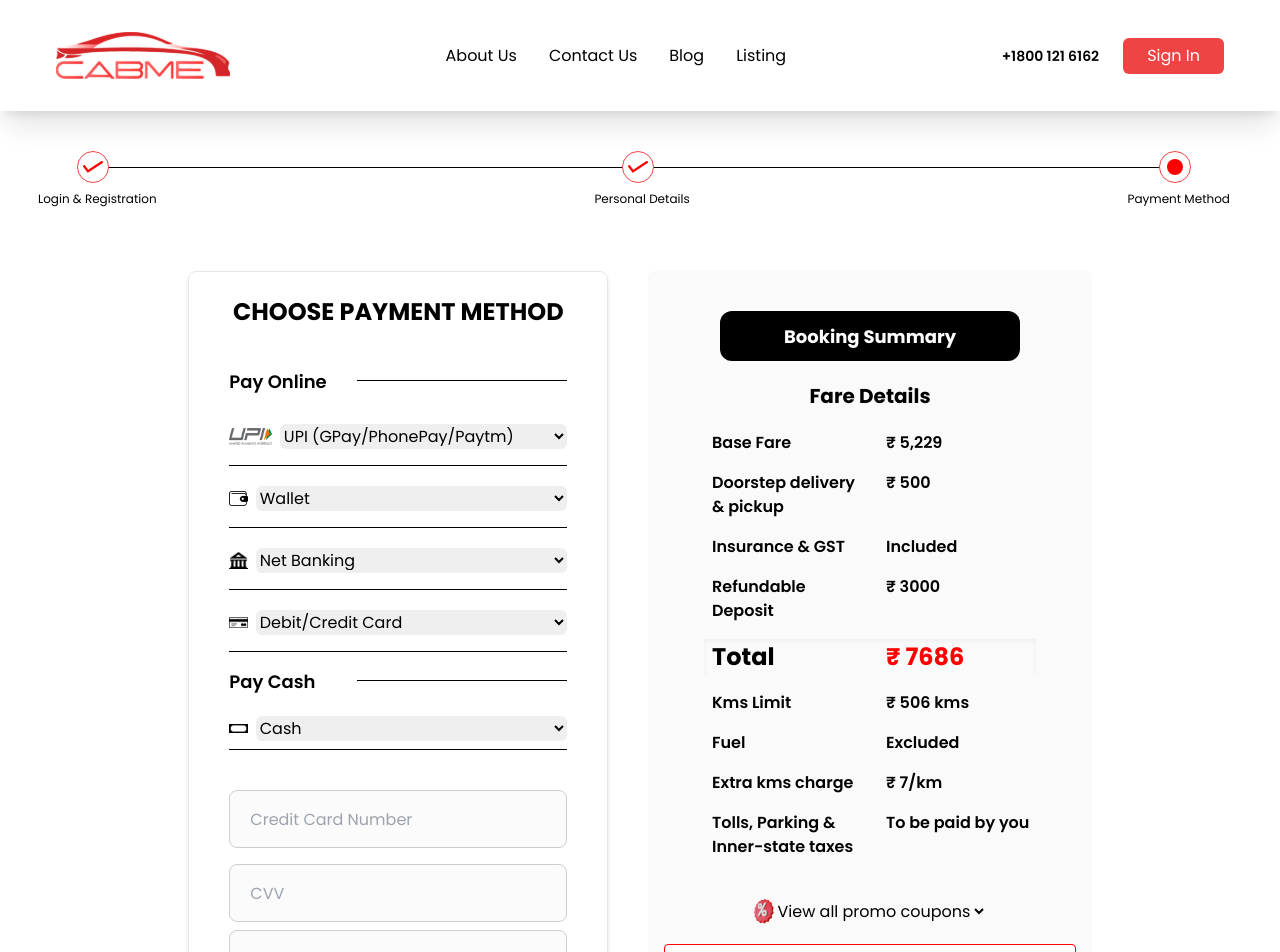
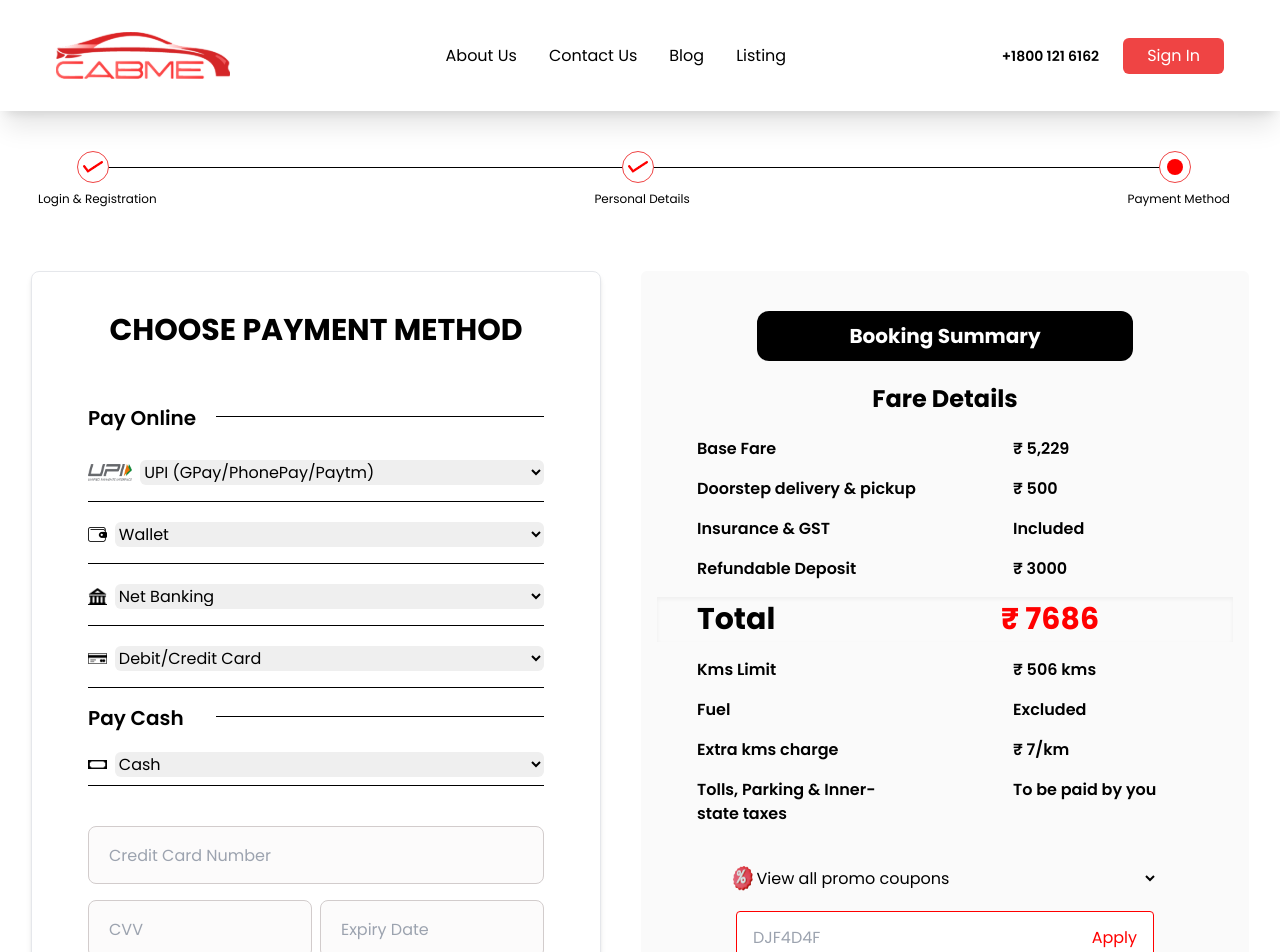
Before and after one commit to CabMe-Epic/cabme-website, a Next.js app: page /payment in a window 1280 px wide. Shown: the top 952 px of the page. Built offline with nearby package versions, Linux system fonts and the light colour scheme.

Commit message:
responsive

```diff
--- a/src/app/(pages)/payment/page.tsx
+++ b/src/app/(pages)/payment/page.tsx
@@ -20,7 +20,7 @@ const PaymentPage = (props: any) => {
             <main className='max-w-[1250px] m-auto'>
                 {/*  */}
                 <div className="flex relative items-center justify-center mt-10 w-[100%] overflow-hidden pr-5">
-                    <div className="border-b-[1px] absolute -z-10 left-[5%] top-4 border-black w-[88%]"></div>
+                    <div className="border-b-[1px] absolute -z-10 left-[45px] sm:left-[65px] top-4 border-black w-[280px] sm:w-[1100px]"></div>
                     <div className="flex  items-center justify-between w-[1200px] space-x-4 ">
                           {/* Step 1 */}
                           <div className="flex items-center">
@@ -31,7 +31,6 @@ const PaymentPage = (props: any) => {
                                 <span className="ml-2 text-xs text-center">Login & Registration</span>
                             </div>
                         </div>
-
                         {/* Step 2 */}
                         <div className="flex items-center">
                             <div className="relative flex flex-col gap-2 items-center">
@@ -59,13 +58,13 @@ const PaymentPage = (props: any) => {
                 <div className=' flex flex-row flex-wrap justify-center gap-10 mt-10'>
 
                     <section>
-                        <div className='my-6 p-6 md:p-10 border flex flex-col items-center justify-center gap-6 md:gap-10 rounded-lg shadow-md'>
+                        <div className='my-6 p-6 sm:p-10 border flex flex-col items-center justify-center gap-6 sm:gap-10 rounded-lg shadow-md'>
                             <div>
-                                <h1 className="text-2xl md:text-3xl lg:text-[36px] font-bold text-center">CHOOSE PAYMENT METHOD</h1>
+                                <h1 className="text-2xl sm:text-3xl lg:text-[36px] font-bold text-center">CHOOSE PAYMENT METHOD</h1>
                             </div>
 
-                            <div className="max-w-full md:max-w-[588px] w-full md:w-[488px] mx-auto bg-white rounded-lg p-4">
-                                <h2 className="text-lg md:text-xl font-semibold mb-4 relative overflow-hidden">Pay Online <span className="border-b-[1px] border-[#000000] w-full absolute top-3 left-32"></span></h2>
+                            <div className="max-w-full sm:max-w-[588px] w-full sm:w-[488px] mx-auto bg-white rounded-lg p-4">
+                                <h2 className="text-lg sm:text-xl font-semibold mb-4 relative overflow-hidden">Pay Online <span className="border-b-[1px] border-[#000000] w-full absolute top-3 left-32"></span></h2>
 
                                 <div className="border-b-[1px] py-2 border-[#000000] flex flex-row my-2 pb-4 items-center gap-2">
                                     <div><Image className="mt-1" src="/carDetails/upi.png" width={50} height={50} alt="upi" /></div>
@@ -117,7 +116,7 @@ const PaymentPage = (props: any) => {
                                         </select>
                                     </div>
                                 </div>
-                                <h2 className="relative text-lg md:text-xl font-semibold mt-4 mb-2 overflow-hidden">Pay Cash<span className="border-b-[1px] border-[#000000] w-full absolute top-3 left-32"></span></h2>
+                                <h2 className="relative text-lg sm:text-xl font-semibold mt-4 mb-2 overflow-hidden">Pay Cash<span className="border-b-[1px] border-[#000000] w-full absolute top-3 left-32"></span></h2>
                                 <div className="py-2 border-b-[1px] mb-10 border-[#000000] pb-2 flex flex-row items-center gap-2">
                                     <div>
                                         <Image className="mt-1" src="/carDetails/cash.png" width={20} height={20} alt="cash" />
@@ -131,7 +130,7 @@ const PaymentPage = (props: any) => {
                                 </div>
                                 <div className="flex flex-col gap-4">
                                     <InputField type="text" className="w-full " placeholder="Credit Card Number" />
-                                    <div className="flex flex-col md:flex-row item-center gap-2">
+                                    <div className="flex flex-col sm:flex-row item-center gap-2">
                                         <div className="w-full"><InputField type="text" className="w-full" placeholder="CVV" /></div>
                                         <div className="w-full"><InputField type="text" className="w-full" placeholder="Expiry Date" /></div>
                                     </div>
@@ -144,87 +143,87 @@ const PaymentPage = (props: any) => {
 
                     <section>
                         <main className="flex flex-col items-center bg-[#FAFAFA] py-10 my-6 rounded-md p-4 ">
-                            <div className='w-[300px] md:w-[376px] h-[50px] bg-black text-white font-bold text-[18px] md:text-[20px] flex justify-center items-center rounded-xl'>
+                            <div className='w-[300px] sm:w-[376px] h-[50px] bg-black text-white font-bold text-[18px] sm:text-[20px] flex justify-center items-center rounded-xl'>
                                 <span className="text-center">Booking Summary</span>
                             </div>
                             <div className="m-auto my-5">
-                                <span className="font-bold text-[20px] md:text-[24px]">
+                                <span className="font-bold text-[20px] sm:text-[24px]">
                                     Fare Details
                                 </span>
                             </div>
                             <div className="grid grid-cols-1 items-start justify-center gap-4 font-semibold">
-                                <div className="grid grid-cols-2 gap-4 md:gap-14 justify-center">
-                                    <span className="w-[150px] md:w-[220px] ml-2 md:ml-10">Base Fare</span>
-                                    <span className="w-[150px] md:w-[220px] ml-2 md:ml-10">₹ 5,229</span>
+                                <div className="grid grid-cols-2 gap-4 sm:gap-14 justify-center">
+                                    <span className="w-[150px] sm:w-[220px] ml-2 sm:ml-10">Base Fare</span>
+                                    <span className="w-[150px] sm:w-[220px] ml-2 sm:ml-10">₹ 5,229</span>
                                 </div>
 
-                                <div className="grid grid-cols-2 gap-4 md:gap-14 justify-center">
-                                    <span className="w-[150px] md:w-[220px] ml-2 md:ml-10">Doorstep delivery & pickup</span>
-                                    <span className="w-[150px] md:w-[220px] ml-2 md:ml-10">₹ 500</span>
+                                <div className="grid grid-cols-2 gap-4 sm:gap-14 justify-center">
+                                    <span className="w-[150px] sm:w-[220px] ml-2 sm:ml-10">Doorstep delivery & pickup</span>
+                                    <span className="w-[150px] sm:w-[220px] ml-2 sm:ml-10">₹ 500</span>
                                 </div>
 
-                                <div className="grid grid-cols-2 gap-4 md:gap-14 justify-center">
-                                    <span className="w-[150px] md:w-[220px] ml-2 md:ml-10">Insurance & GST</span>
-                                    <span className="w-[150px] md:w-[220px] ml-2 md:ml-10">Included</span>
+                                <div className="grid grid-cols-2 gap-4 sm:gap-14 justify-center">
+                                    <span className="w-[150px] sm:w-[220px] ml-2 sm:ml-10">Insurance & GST</span>
+                                    <span className="w-[150px] sm:w-[220px] ml-2 sm:ml-10">Included</span>
                                 </div>
 
-                                <div className="grid grid-cols-2 gap-4 md:gap-14 justify-center">
-                                    <span className="w-[150px] md:w-[220px] ml-2 md:ml-10">Refundable Deposit</span>
-                                    <span className="w-[150px] md:w-[220px] ml-2 md:ml-10">₹ 3000</span>
+                                <div className="grid grid-cols-2 gap-4 sm:gap-14 justify-center">
+                                    <span className="w-[150px] sm:w-[220px] ml-2 sm:ml-10">Refundable Deposit</span>
+                                    <span className="w-[150px] sm:w-[220px] ml-2 sm:ml-10">₹ 3000</span>
                                 </div>
 
-                                <div className="grid grid-cols-2 gap-4 md:gap-8 justify-center shadow-inner font-bold text-[24px] md:text-[30px]">
-                                    <span className="w-[150px] md:w-[220px] ml-2 md:ml-10">Total</span>
-                                    <span className="w-[150px] md:w-[220px] ml-2 md:ml-10 text-[#ff0000]">₹ 7686</span>
+                                <div className="grid grid-cols-2 gap-4 sm:gap-8 justify-center shadow-inner font-bold text-[24px] sm:text-[30px]">
+                                    <span className="w-[150px] sm:w-[220px] ml-2 sm:ml-10">Total</span>
+                                    <span className="w-[150px] sm:w-[220px] ml-2 sm:ml-10 text-[#ff0000]">₹ 7686</span>
                                 </div>
 
-                                <div className="grid grid-cols-2 gap-4 md:gap-14 justify-center">
-                                    <span className="w-[150px] md:w-[220px] ml-2 md:ml-10">Kms Limit</span>
-                                    <span className="w-[150px] md:w-[220px] ml-2 md:ml-10">₹ 506 kms</span>
+                                <div className="grid grid-cols-2 gap-4 sm:gap-14 justify-center">
+                                    <span className="w-[150px] sm:w-[220px] ml-2 sm:ml-10">Kms Limit</span>
+                                    <span className="w-[150px] sm:w-[220px] ml-2 sm:ml-10">₹ 506 kms</span>
                                 </div>
 
-                                <div className="grid grid-cols-2 gap-4 md:gap-14 justify-center">
-                                    <span className="w-[150px] md:w-[220px] ml-2 md:ml-10">Fuel</span>
-                                    <span className="w-[150px] md:w-[220px] ml-2 md:ml-10">Excluded</span>
+                                <div className="grid grid-cols-2 gap-4 sm:gap-14 justify-center">
+                                    <span className="w-[150px] sm:w-[220px] ml-2 sm:ml-10">Fuel</span>
+                                    <span className="w-[150px] sm:w-[220px] ml-2 sm:ml-10">Excluded</span>
                                 </div>
 
-                                <div className="grid grid-cols-2 gap-4 md:gap-14 justify-center">
-                                    <span className="w-[150px] md:w-[220px] ml-2 md:ml-10">Extra kms charge</span>
-                                    <span className="w-[150px] md:w-[220px] ml-2 md:ml-10">₹ 7/km</span>
+                                <div className="grid grid-cols-2 gap-4 sm:gap-14 justify-center">
+                                    <span className="w-[150px] sm:w-[220px] ml-2 sm:ml-10">Extra kms charge</span>
+                                    <span className="w-[150px] sm:w-[220px] ml-2 sm:ml-10">₹ 7/km</span>
                                 </div>
 
-                                <div className="grid grid-cols-2 gap-4 md:gap-14 justify-center">
-                                    <span className="w-[150px] md:w-[220px] ml-2 md:ml-10">Tolls, Parking & Inner-state taxes</span>
-                                    <span className="w-[150px] md:w-[220px] ml-2 md:ml-10">To be paid by you</span>
+                                <div className="grid grid-cols-2 gap-4 sm:gap-14 justify-center">
+                                    <span className="w-[150px] sm:w-[220px] ml-2 sm:ml-10">Tolls, Parking & Inner-state taxes</span>
+                                    <span className="w-[150px] sm:w-[220px] ml-2 sm:ml-10">To be paid by you</span>
                                 </div>
                             </div>
                             <div className="w-full flex flex-col items-center">
                                 <span className="flex flex-row my-5 mt-10">
                                     <Image src="/png/offer.png" width={20} height={20} alt="offer" />
-                                    <select name="offer" id="offer" className="border-0 outline-0 bg-transparent w-full md:w-[405px]">
+                                    <select name="offer" id="offer" className="border-0 outline-0 bg-transparent w-full sm:w-[405px]">
                                         <option value="View all promo coupons">View all promo coupons</option>
                                     </select>
                                 </span>
 
-                                <div className="w-full md:w-[418px] h-[53px] flex flex-row justify-center border-[1.5px] border-[#ff0000] rounded items-center bg-white px-4">
+                                <div className="w-full sm:w-[418px] h-[53px] flex flex-row justify-center border-[1.5px] border-[#ff0000] rounded items-center bg-white px-4">
                                     <input type="text" placeholder="DJF4D4F" className="w-full border-0 outline-none pr-4 text-[#888787]" />
                                     <button className="text-[#ff0000]">Apply</button>
                                 </div>
 
-                                <div className="my-6 h-[79px] drop-shadow-lg bg-[#E7E7E7] flex flex-row items-center justify-between px-4 py-5 rounded-3xl gap-20 w-full md:w-auto">
-                                    <div className="flex flex-col items-center">
+                                <div className="my-6 h-[79px] drop-shadow-lg bg-[#E7E7E7] flex flex-row items-center justify-between px-4 py-5 rounded-3xl gap-20 w-full sm:w-auto">
+                                    <div className="flex flex-col items-start gap-2">
                                         <div className='text-sm'>Total Amount</div>
-                                        <div className="text-[#ff0000] p-0 text-[24px] md:text-[30px] text-sm nowrap font-bold">₹ 15,000</div>
+                                        <div className="text-[#ff0000] p-0 text-[24px] sm:text-[30px] text-sm nowrap font-bold">₹ 15,000</div>
                                     </div>
                                     <div>
-                                        <button className="bg-gradient-to-r from-[#F1301E] to-[#FA4F2F] text-[20px] md:text-[24px] font-bold text-white w-[150px] md:w-[178.31px] h-[45px] md:h-[53.08px] rounded-full drop-shadow-lg">Checkout</button>
+                                        <button className="bg-gradient-to-r from-[#F1301E] to-[#FA4F2F] text-[20px] sm:text-[24px] font-bold text-white w-[150px] sm:w-[178.31px] h-[45px] sm:h-[53.08px] rounded-full drop-shadow-lg">Checkout</button>
                                     </div>
                                 </div>
 
                             </div>
-                            <div className="flex flex-col items-center border-[1.5px] w-full md:w-[423px] py-2 rounded-3xl border-[#ff0000] cursor-pointer">
-                                <span className="font-bold text-[18px] md:text-[20px]">Pay ₹10,000 Now</span>
-                                <span className="text-[#ff0000] font-bold text-[18px] md:text-[20px]">Balance on Delivery</span>
+                            <div className="flex flex-col items-center border-[1.5px] w-full sm:w-[423px] py-2 rounded-3xl border-[#ff0000] cursor-pointer">
+                                <span className="font-bold text-[18px] sm:text-[20px]">Pay ₹10,000 Now</span>
+                                <span className="text-[#ff0000] font-bold text-[18px] sm:text-[20px]">Balance on Delivery</span>
                             </div>
                         </main>
                     </section>
--- a/src/app/components/country-input/country-Input.tsx
+++ b/src/app/components/country-input/country-Input.tsx
@@ -11,8 +11,8 @@ const CountryInput = () => {
                 country={'in'}
                 value={phone}
                 onChange={(phone) => setPhone(phone)}
-                containerStyle={{ width: '494px' , height:'58px',  borderRadius: '8px',border: 0,  background: "#FCFBFB"}}
-                inputStyle={{ width: '100%' ,height:'58px', paddingLeft: 50, borderRadius: '8px',  background: "#FCFBFB" }}
+                containerStyle={{ width: '100%' , height:'58px',  borderRadius: '8px',border: 0,  background: "#FCFBFB"}}
+                inputStyle={{ width: '100%' ,height:'58px', paddingLeft: 50, borderRadius: '8px',  background: "#FCFBFB"}}
                 buttonStyle={{border: 0,borderRadius: '8px', width: "50px",padding: "10px",background:"transparent" }}
                 dropdownStyle={{borderRadius: '8px', border: 0}}
                 searchStyle={{borderRadius: '8px'}}
```
Also changed, not shown: src/app/(pages)/personal-details/page.tsx (+27 -27 lines), src/app/(pages)/sign-in/page.tsx (+41 -44 lines).
